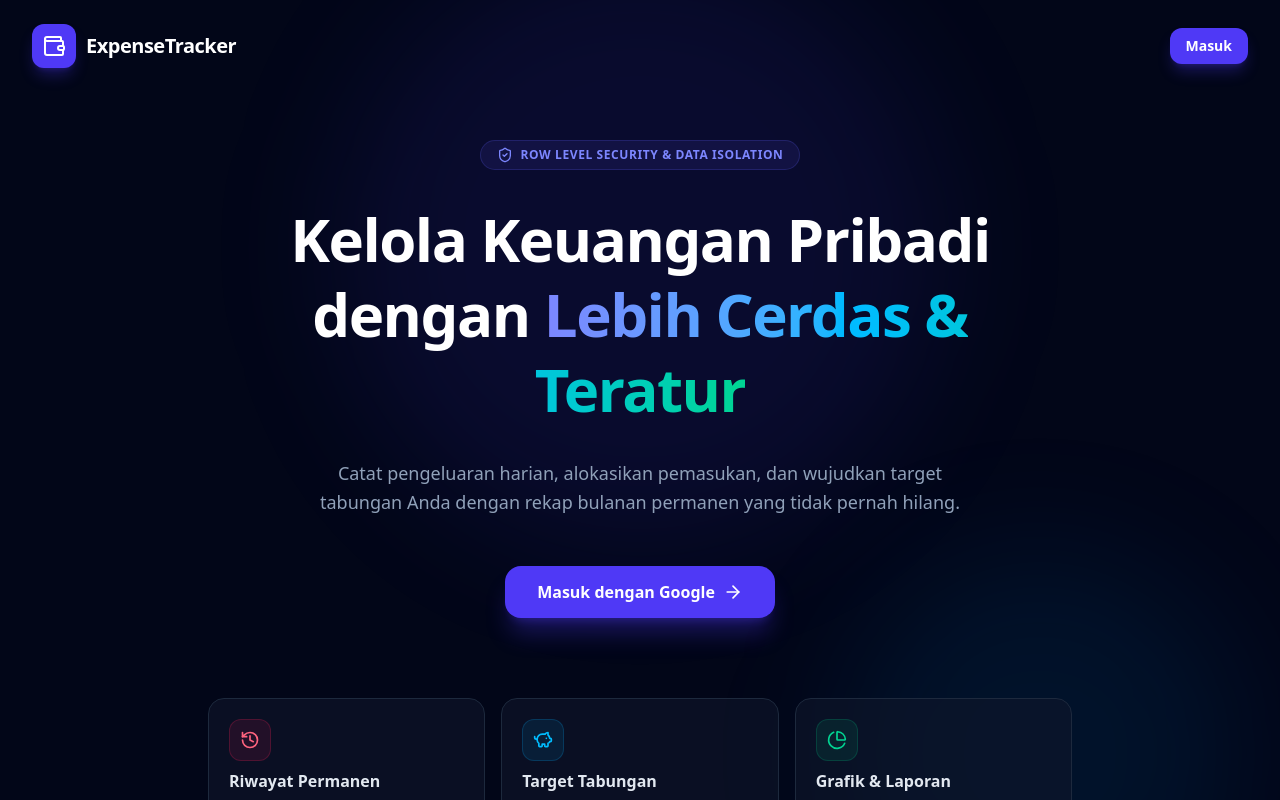
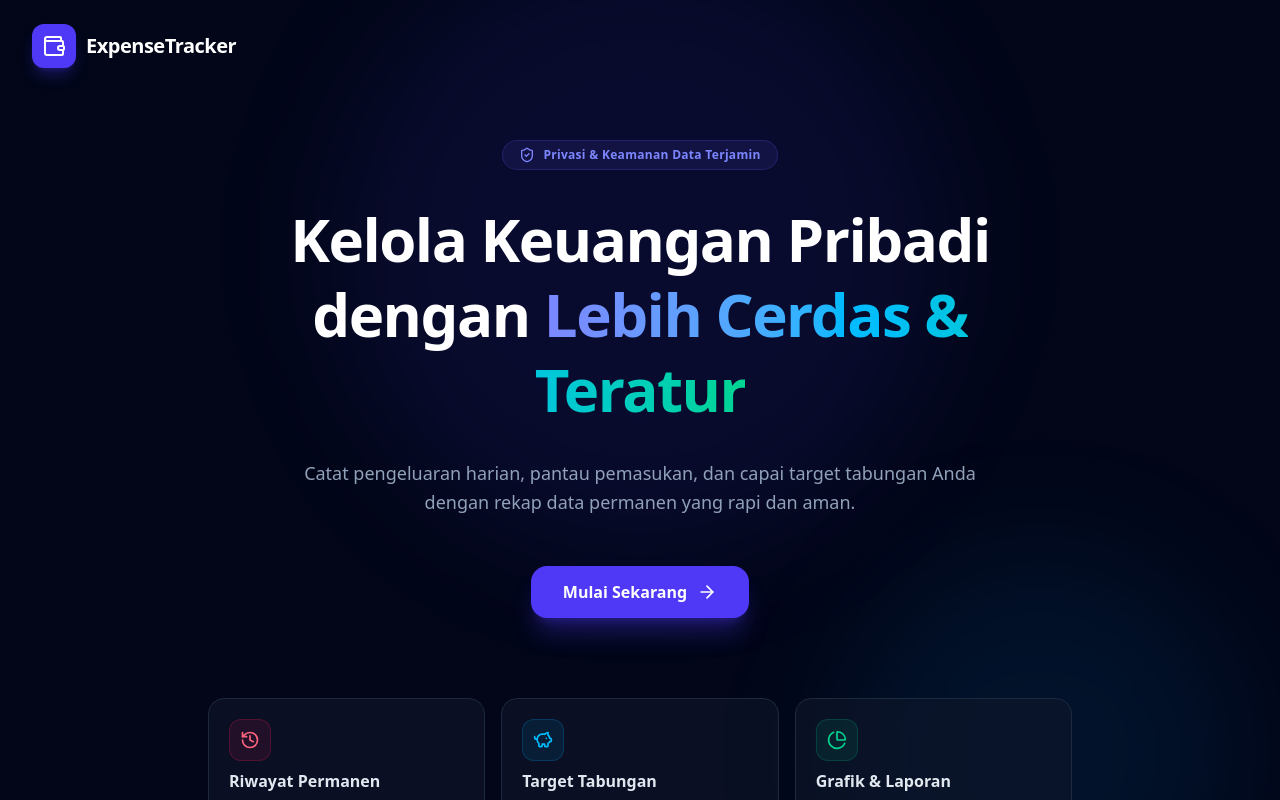
Before and after one commit to Firjal/personal-expense-tracker, a Next.js app: page / in a window 1280 px wide. Shown: the top 800 px of the page. Built offline with nearby package versions, Linux system fonts and the light colour scheme.

Commit message:
Update UI

```diff
--- a/app/(auth)/login/page.tsx
+++ b/app/(auth)/login/page.tsx
@@ -1,11 +1,11 @@
 'use client';
 
-import React, { useState, useEffect } from 'react';
+import React, { useState, useEffect, Suspense } from 'react';
 import { useSearchParams } from 'next/navigation';
 import { Wallet, AlertCircle } from 'lucide-react';
 import { signInWithGoogle } from '@/lib/actions/auth';
 
-export default function LoginPage() {
+function LoginContent() {
   const searchParams = useSearchParams();
 
   const [errorMsg, setErrorMsg] = useState('');
@@ -38,12 +38,7 @@ export default function LoginPage() {
   };
 
   return (
-    <div className="min-h-screen bg-slate-950 flex items-center justify-center p-4 relative overflow-hidden">
-      {/* Background glow */}
-      <div className="absolute top-1/3 left-1/2 -translate-x-1/2 -translate-y-1/2 w-[500px] h-[500px] bg-indigo-600/10 rounded-full blur-3xl pointer-events-none" />
-
     <div className="w-full max-w-sm bg-slate-900/90 border border-slate-800 rounded-3xl p-8 shadow-2xl backdrop-blur-xl relative z-10 space-y-8">
-
       {/* Logo & heading */}
       <div className="text-center space-y-3">
         <div className="flex justify-center">
@@ -125,6 +120,35 @@ export default function LoginPage() {
         Dengan masuk, Anda menyetujui kebijakan privasi kami.
       </p>
     </div>
+  );
+}
+
+function LoginLoadingFallback() {
+  return (
+    <div className="w-full max-w-sm bg-slate-900/90 border border-slate-800 rounded-3xl p-8 shadow-2xl backdrop-blur-xl relative z-10 space-y-8 animate-pulse">
+      <div className="text-center space-y-3">
+        <div className="flex justify-center">
+          <div className="w-14 h-14 bg-slate-800 rounded-2xl" />
+        </div>
+        <div className="space-y-2">
+          <div className="h-6 w-3/4 bg-slate-800 rounded mx-auto" />
+          <div className="h-4 w-1/2 bg-slate-800 rounded mx-auto" />
+        </div>
+      </div>
+      <div className="h-12 bg-slate-800 rounded-xl" />
     </div>
   );
 }
+
+export default function LoginPage() {
+  return (
+    <div className="min-h-screen bg-slate-950 flex items-center justify-center p-4 relative overflow-hidden">
+      {/* Background glow */}
+      <div className="absolute top-1/3 left-1/2 -translate-x-1/2 -translate-y-1/2 w-[500px] h-[500px] bg-indigo-600/10 rounded-full blur-3xl pointer-events-none" />
+
+      <Suspense fallback={<LoginLoadingFallback />}>
+        <LoginContent />
+      </Suspense>
+    </div>
+  );
+}
--- a/app/(dashboard)/profile/page.tsx
+++ b/app/(dashboard)/profile/page.tsx
@@ -12,7 +12,7 @@ export default function ProfilePage() {
 
   const handleLogout = async () => {
     await logoutUser();
-    router.push('/login');
+    router.push('/');
     router.refresh();
   };
 
--- a/app/page.tsx
+++ b/app/page.tsx
@@ -18,19 +18,12 @@ export default function LandingPage() {
             ExpenseTracker
           </span>
         </div>
-
-        <Link
-          href="/login"
-          className="px-4 py-2 rounded-xl bg-indigo-600 hover:bg-indigo-500 text-white text-sm font-semibold shadow-lg shadow-indigo-600/30 transition-all active:scale-95"
-        >
-          Masuk
-        </Link>
       </header>
 
       {/* Hero Section */}
       <main className="max-w-4xl mx-auto px-4 text-center my-auto py-12 relative z-10 space-y-8">
-        <div className="inline-flex items-center gap-2 px-4 py-1.5 rounded-full bg-indigo-500/10 border border-indigo-500/20 text-indigo-400 text-xs font-semibold uppercase tracking-wider">
-          <ShieldCheck className="w-4 h-4" /> Row Level Security & Data Isolation
+        <div className="inline-flex items-center gap-2 px-4 py-1.5 rounded-full bg-indigo-500/10 border border-indigo-500/20 text-indigo-400 text-xs font-semibold tracking-wide">
+          <ShieldCheck className="w-4 h-4" /> Privasi & Keamanan Data Terjamin
         </div>
 
         <h1 className="text-4xl sm:text-6xl font-extrabold tracking-tight text-white leading-tight">
@@ -41,15 +34,15 @@ export default function LandingPage() {
         </h1>
 
         <p className="text-slate-400 text-base sm:text-lg max-w-2xl mx-auto leading-relaxed">
-          Catat pengeluaran harian, alokasikan pemasukan, dan wujudkan target tabungan Anda dengan rekap bulanan permanen yang tidak pernah hilang.
+          Catat pengeluaran harian, pantau pemasukan, dan capai target tabungan Anda dengan rekap data permanen yang rapi dan aman.
         </p>
 
         <div className="flex flex-col sm:flex-row items-center justify-center gap-4 pt-4">
           <Link
             href="/login"
-            className="w-full sm:w-auto px-8 py-3.5 rounded-2xl bg-indigo-600 hover:bg-indigo-500 text-white font-bold text-base shadow-xl shadow-indigo-600/30 transition-all active:scale-95 flex items-center justify-center gap-2"
+            className="w-full sm:w-auto px-8 py-3.5 rounded-2xl bg-indigo-600 hover:bg-indigo-500 text-white font-bold text-base shadow-xl shadow-indigo-600/30 transition-all active:scale-95 flex items-center justify-center gap-2.5"
           >
-            Masuk dengan Google
+            Mulai Sekarang
             <ArrowRight className="w-5 h-5" />
           </Link>
         </div>
--- a/components/layout/Navbar.tsx
+++ b/components/layout/Navbar.tsx
@@ -17,7 +17,7 @@ export function Navbar({ user }: NavbarProps) {
 
   const handleLogout = async () => {
     await logoutUser();
-    router.push('/login');
+    router.push('/');
     router.refresh();
   };
 
```
Lines whose indentation alone changed are shown as unchanged.
